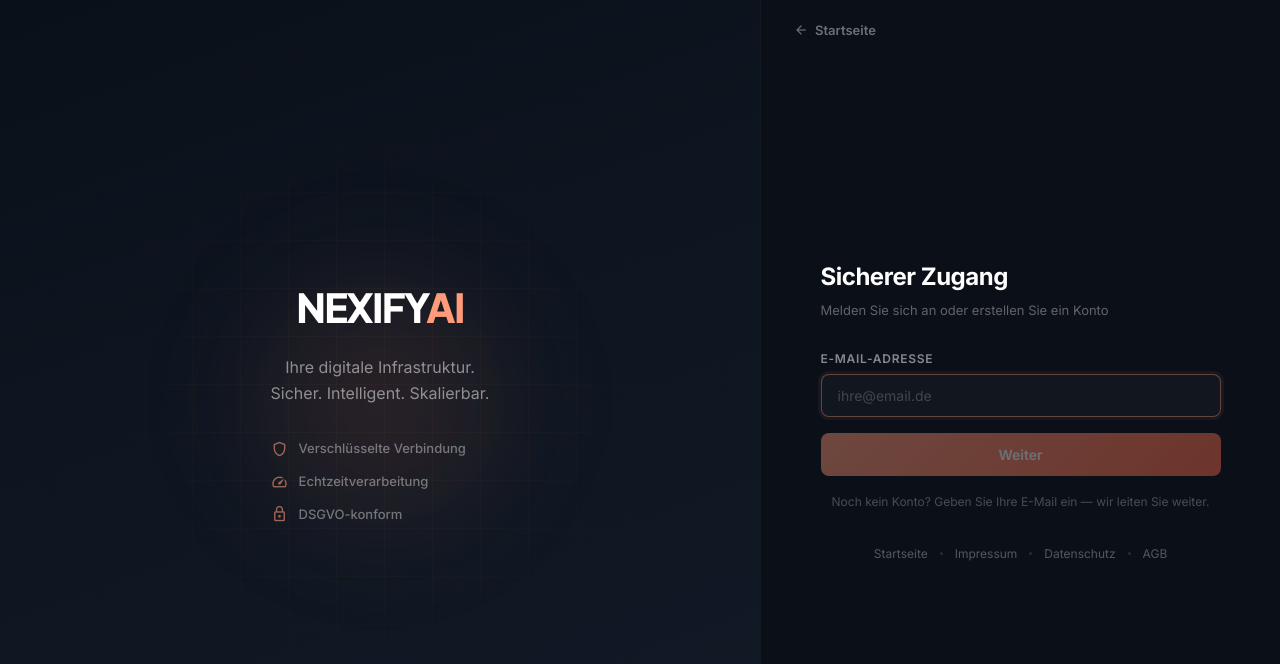
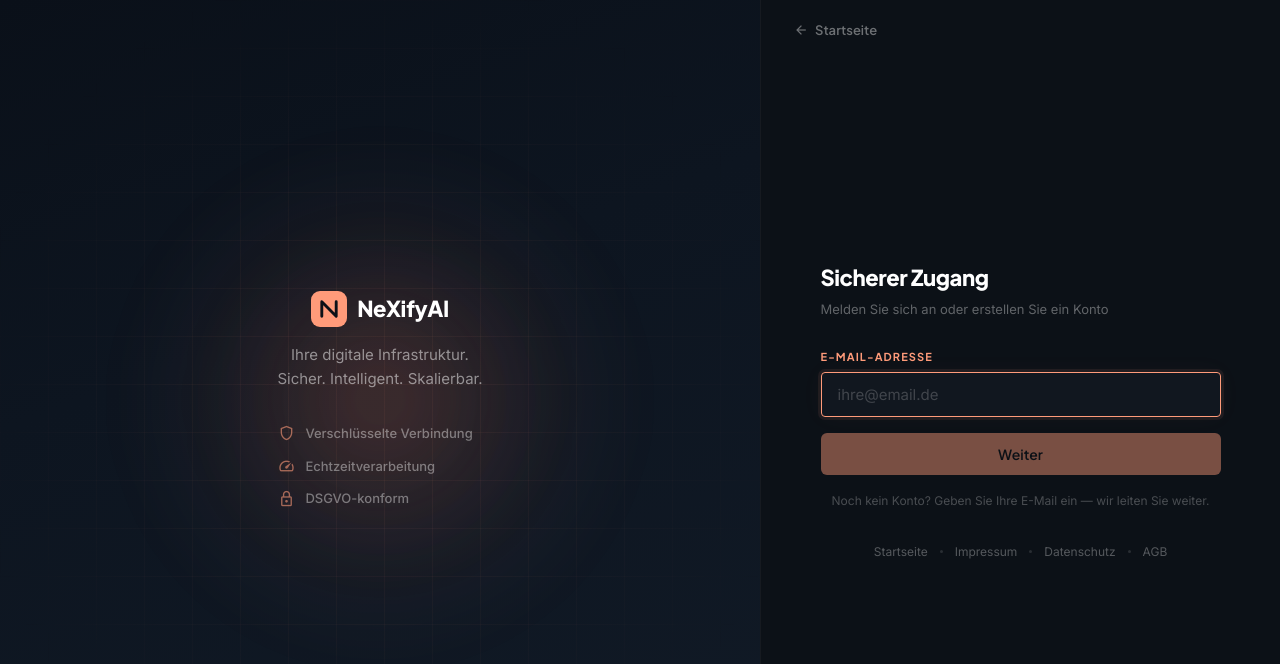
Before and after one commit to NeXify-AI-by-NeXify-Chat-it-Automat-it/nexifyai-platform, a React (Create React App) app in the folder frontend/: page /login in a window 1280 px wide. Shown: the top 664 px of the page. Built offline with nearby package versions, Linux system fonts and the light colour scheme; no server answers.

Commit message:
auto-commit for 325eb0c0-9968-4555-b325-facd80392d41

```diff
--- a/frontend/src/App.css
+++ b/frontend/src/App.css
@@ -676,6 +676,7 @@ a.integ-item-v2.popular{border-color:rgba(255,155,122,0.1);color:rgba(255,255,25
 .footer-links a,.footer-links button{font-size:.75rem;color:var(--nx-dim);transition:color 200ms ease}
 .footer-links a:hover,.footer-links button:hover{color:var(--nx-accent)}
 .footer-ids{margin-top:16px;font-size:.5625rem;color:var(--nx-dim);line-height:1.6}
+.footer-iban{margin-top:8px;font-size:.6875rem;color:var(--nx-dim)}
 .footer-bottom{margin-top:36px;padding-top:20px;border-top:1px solid rgba(255,255,255,0.04);display:flex;flex-direction:column;gap:12px;align-items:center}
 @media(min-width:768px){.footer-bottom{flex-direction:row;justify-content:space-between}}
 .footer-copy{font-size:.6875rem;text-transform:uppercase;letter-spacing:.06em;color:var(--nx-dim)}
--- a/frontend/src/App.js
+++ b/frontend/src/App.js
@@ -387,7 +387,7 @@ const Ft = ({ onCookieSettings, t, lang }) => {
               <li><a href={lp.ki}>{t.footer.ki}</a></li>
               <li><button onClick={onCookieSettings} style={{ background: 'none', border: 'none', color: 'inherit', font: 'inherit', cursor: 'pointer', padding: 0 }}>{t.footer.cookie}</button></li>
             </ul>
-            <div className="footer-ids"><p>KvK: {COMPANY.kvk}</p><p>USt-ID: {COMPANY.vat}</p><p style={{fontSize:'11px',marginTop:'8px',color:'#555'}}>IBAN: NL66 REVO 3601 4304 36</p></div>
+            <div className="footer-ids"><p>KvK: {COMPANY.kvk}</p><p>USt-ID: {COMPANY.vat}</p><p className="footer-iban">IBAN: NL66 REVO 3601 4304 36</p></div>
           </nav>
           <div>
             <h3 className="footer-nav-title">{t.footer.kontakt}</h3>
--- a/frontend/src/pages/UnifiedLogin.css
+++ b/frontend/src/pages/UnifiedLogin.css
@@ -1,11 +1,14 @@
 /* ═══════════════════════════════════════════════════════════
-   NeXifyAI — Secure Access Portal (Two-Column Premium Layout)
-   Security by Obscurity: Keine internen Terminologien
+   NeXifyAI — Secure Access Portal (Harmonized Design System)
+   Tokens aus App.css: --nx-accent, --f-display, --f-body
+   Border-Radius: 6px (Buttons), 8px (Cards), 4px (Inputs)
+   Buttons: Solide Akzentfarbe + dunkle Schrift (wie global .btn-primary)
+   Logo: icon-mark.svg + NeXifyAI Text (wie Header/Footer)
    ═══════════════════════════════════════════════════════════ */
 
 .ul-page{
   min-height:100vh;display:flex;flex-direction:row;
-  background:#080c12;overflow:hidden;
+  background:var(--nx-bg,#080c12);overflow:hidden;
 }
 
 /* ── LEFT VISUAL COLUMN ── */
@@ -18,18 +21,18 @@
   padding:48px;
 }
 .ul-visual-orb{
-  position:absolute;width:420px;height:420px;
+  position:absolute;width:500px;height:500px;
   border-radius:50%;
-  background:radial-gradient(circle,rgba(255,155,122,0.12) 0%,rgba(255,155,122,0.04) 40%,transparent 70%);
+  background:radial-gradient(circle,rgba(255,155,122,0.18) 0%,rgba(255,155,122,0.06) 40%,transparent 70%);
   top:50%;left:50%;transform:translate(-50%,-50%);
   animation:ul-orb-pulse 8s ease-in-out infinite;
-  filter:blur(40px);
+  filter:blur(30px);
 }
 .ul-visual-orb-2{
-  width:280px;height:280px;
-  background:radial-gradient(circle,rgba(255,107,74,0.15) 0%,transparent 60%);
+  width:320px;height:320px;
+  background:radial-gradient(circle,rgba(255,107,74,0.2) 0%,transparent 60%);
   animation-delay:-4s;animation-duration:6s;
-  filter:blur(60px);
+  filter:blur(50px);
 }
 @keyframes ul-orb-pulse{
   0%,100%{transform:translate(-50%,-50%) scale(1);opacity:1}
@@ -38,37 +41,43 @@
 .ul-visual-grid{
   position:absolute;inset:0;
   background-image:
-    linear-gradient(rgba(255,155,122,0.03) 1px,transparent 1px),
-    linear-gradient(90deg,rgba(255,155,122,0.03) 1px,transparent 1px);
+    linear-gradient(rgba(255,155,122,0.05) 1px,transparent 1px),
+    linear-gradient(90deg,rgba(255,155,122,0.05) 1px,transparent 1px);
   background-size:48px 48px;
-  mask-image:radial-gradient(ellipse 60% 60% at 50% 50%,black 20%,transparent 80%);
-  -webkit-mask-image:radial-gradient(ellipse 60% 60% at 50% 50%,black 20%,transparent 80%);
+  mask-image:radial-gradient(ellipse 70% 70% at 50% 50%,black 20%,transparent 80%);
+  -webkit-mask-image:radial-gradient(ellipse 70% 70% at 50% 50%,black 20%,transparent 80%);
 }
 .ul-visual-content{
   position:relative;z-index:1;text-align:center;
   max-width:360px;
 }
+/* Logo: icon-mark.svg + Text — konsistent mit Header/Footer */
 .ul-visual-logo{
+  display:flex;align-items:center;justify-content:center;gap:10px;
+  margin-bottom:16px;
+}
+.ul-visual-logo img{display:block;width:36px;height:36px}
+.ul-visual-logo span{
   font-family:var(--f-display,'Plus Jakarta Sans',sans-serif);
-  font-size:2.5rem;font-weight:900;letter-spacing:-.04em;
-  color:#fff;margin-bottom:16px;
+  font-size:1.375rem;font-weight:800;color:#fff;letter-spacing:-.02em;
 }
-.ul-visual-ai{color:#ff9b7a}
+.ul-visual-ai{color:var(--nx-accent,#ff9b7a);font-style:normal}
 .ul-visual-tagline{
-  color:rgba(255,255,255,0.5);font-size:1rem;line-height:1.6;
-  margin-bottom:32px;
+  color:rgba(255,255,255,0.5);font-size:.9375rem;line-height:1.6;
+  margin-bottom:32px;font-family:var(--f-body,'Inter',sans-serif);
 }
 .ul-visual-features{display:flex;flex-direction:column;gap:12px}
 .ul-vf{
   display:flex;align-items:center;gap:10px;
   color:rgba(255,255,255,0.4);font-size:.8125rem;font-weight:500;
+  font-family:var(--f-body,'Inter',sans-serif);
 }
 .ul-vf .material-symbols-outlined{font-size:18px;color:rgba(255,155,122,0.6)}
 
 /* ── RIGHT FORM COLUMN ── */
 .ul-form-col{
   flex:0 0 520px;display:flex;flex-direction:column;
-  background:#0b1018;
+  background:var(--nx-bg,#0b1018);
   border-left:1px solid rgba(255,255,255,0.04);
   position:relative;
 }
@@ -77,6 +86,7 @@
 }
 .ul-home-link{
   display:flex;align-items:center;gap:6px;
+  font-family:var(--f-display,'Plus Jakarta Sans',sans-serif);
   font-size:.8125rem;font-weight:600;color:rgba(255,255,255,0.4);
   transition:color .2s;
 }
@@ -94,24 +104,26 @@
   width:100%;max-width:400px;
 }
 .ul-logo{
-  font-size:1.5rem;font-weight:800;letter-spacing:-.02em;
+  font-family:var(--f-display,'Plus Jakarta Sans',sans-serif);
+  font-size:1.375rem;font-weight:800;letter-spacing:-.02em;
   color:#fff;margin-bottom:4px;
 }
-.ul-card-sub{color:rgba(255,255,255,0.35);font-size:.8125rem;margin-bottom:28px}
+.ul-card-sub{color:rgba(255,255,255,0.35);font-size:.8125rem;margin-bottom:28px;font-family:var(--f-body,'Inter',sans-serif)}
 
 /* ── STEPS ── */
 .ul-step{display:flex;flex-direction:column;gap:16px}
-.ul-step h2{color:#fff;font-size:1.125rem;font-weight:700;margin:0;text-align:center}
-.ul-sub{color:rgba(255,255,255,0.5);font-size:.8125rem;margin:0;line-height:1.5}
-.ul-hint{color:rgba(255,255,255,0.25);font-size:.75rem;text-align:center;margin:0}
+.ul-step h2{color:#fff;font-size:1.125rem;font-weight:700;margin:0;text-align:center;font-family:var(--f-display,'Plus Jakarta Sans',sans-serif)}
+.ul-sub{color:rgba(255,255,255,0.5);font-size:.8125rem;margin:0;line-height:1.5;font-family:var(--f-body,'Inter',sans-serif)}
+.ul-hint{color:rgba(255,255,255,0.25);font-size:.75rem;text-align:center;margin:0;font-family:var(--f-body,'Inter',sans-serif)}
 
-/* ── ROLE BADGE — Neutral ── */
+/* ── ROLE BADGE — Neutral, konsistente Tokens ── */
 .ul-role-badge{
   display:flex;align-items:center;gap:8px;
   padding:8px 12px;
   background:rgba(255,155,122,0.06);border:1px solid rgba(255,155,122,0.1);
-  border-radius:8px;color:rgba(255,155,122,0.7);
-  font-size:.8125rem;font-weight:500;
+  border-radius:6px;color:rgba(255,155,122,0.7);
+  font-family:var(--f-display,'Plus Jakarta Sans',sans-serif);
+  font-size:.8125rem;font-weight:600;
 }
 .ul-role-badge .material-symbols-outlined{font-size:18px}
 .ul-role-new{
@@ -120,47 +132,65 @@
 }
 .ul-role-new .material-symbols-outlined{color:rgba(96,165,250,0.6)}
 
-/* ── FIELDS ── */
+/* ── FIELDS — aligned with global .form-input (4px radius, same bg/border) ── */
 .ul-field{display:flex;flex-direction:column;gap:6px}
-.ul-field label{color:rgba(255,255,255,0.5);font-size:.75rem;font-weight:600;text-transform:uppercase;letter-spacing:.06em}
+.ul-field label{
+  font-family:var(--f-display,'Plus Jakarta Sans',sans-serif);
+  color:var(--nx-accent,#ff9b7a);font-size:.6875rem;font-weight:700;
+  text-transform:uppercase;letter-spacing:.1em;
+}
 .ul-field input,.ul-field textarea{
-  background:rgba(255,255,255,0.03);
-  border:1px solid rgba(255,255,255,0.08);
-  border-radius:8px;padding:12px 16px;
-  color:#fff;font-size:.875rem;outline:none;
+  background:rgba(19,26,34,0.8);
+  border:1px solid rgba(255,255,255,0.06);
+  border-radius:4px;padding:12px 16px;
+  color:#fff;font-size:.9375rem;outline:none;
+  font-family:var(--f-body,'Inter',sans-serif);
   transition:border-color .2s,box-shadow .2s;
   resize:vertical;
+  backdrop-filter:blur(8px);-webkit-backdrop-filter:blur(8px);
 }
 .ul-field input:focus,.ul-field textarea:focus{
-  border-color:rgba(255,155,122,0.35);
-  box-shadow:0 0 0 3px rgba(255,155,122,0.06);
+  border-color:var(--nx-accent,#ff9b7a);
+  box-shadow:0 0 0 3px rgba(255,155,122,0.08),0 0 24px rgba(255,155,122,0.04);
 }
 .ul-field input::placeholder,.ul-field textarea::placeholder{color:rgba(255,255,255,0.2)}
 .ul-field-row{display:grid;grid-template-columns:1fr 1fr;gap:12px}
 
-/* ── BUTTON ── */
+/* ── BUTTON — harmonized with global .btn-primary ── */
 .ul-btn{
   display:flex;align-items:center;justify-content:center;gap:8px;
-  background:linear-gradient(135deg,#ff9b7a,#ff6b4a);
-  color:#fff;font-weight:600;font-size:.875rem;
-  padding:13px 20px;border:none;border-radius:8px;
-  cursor:pointer;transition:opacity .2s,transform .15s;
+  background:var(--nx-accent,#ff9b7a);
+  color:#0c1117;
+  font-family:var(--f-display,'Plus Jakarta Sans',sans-serif);
+  font-weight:600;font-size:.875rem;
+  padding:12px 24px;border:none;border-radius:6px;
+  cursor:pointer;transition:all 250ms cubic-bezier(0.25,0.4,0,1);
   text-decoration:none;
 }
-.ul-btn:hover:not(:disabled){opacity:.9;transform:translateY(-1px)}
-.ul-btn:disabled{opacity:.4;cursor:not-allowed}
+.ul-btn:hover:not(:disabled){background:var(--nx-accent-h,#ffb599);transform:translateY(-2px);box-shadow:0 8px 32px rgba(255,155,122,0.25)}
+.ul-btn:disabled{opacity:.45;cursor:not-allowed}
 .ul-btn-spinner{
   width:16px;height:16px;
-  border:2px solid rgba(255,255,255,0.3);border-top-color:#fff;
+  border:2px solid rgba(12,17,23,0.3);border-top-color:#0c1117;
   border-radius:50%;animation:ul-spin .6s linear infinite;
 }
 
 /* ── LINKS & STATES ── */
-.ul-link{background:none;border:none;color:rgba(255,155,122,0.6);font-size:.8125rem;cursor:pointer;text-decoration:underline;padding:4px 0;text-align:center}
-.ul-link:hover{color:#ff9b7a}
-.ul-error{background:rgba(239,68,68,0.08);border:1px solid rgba(239,68,68,0.15);border-radius:8px;padding:10px 14px;color:#f87171;font-size:.8125rem;margin-top:8px}
-.ul-info{color:rgba(255,255,255,0.65);font-size:.875rem;line-height:1.5;text-align:center;margin:0}
-.ul-muted{color:rgba(255,255,255,0.3);font-size:.8125rem;text-align:center;margin:0}
+.ul-link{
+  background:none;border:none;color:var(--nx-accent,#ff9b7a);
+  font-family:var(--f-body,'Inter',sans-serif);
+  font-size:.8125rem;cursor:pointer;text-decoration:underline;
+  padding:4px 0;text-align:center;opacity:.65;
+}
+.ul-link:hover{opacity:1}
+.ul-error{
+  background:rgba(239,68,68,0.08);border:1px solid rgba(239,68,68,0.15);
+  border-radius:6px;padding:10px 14px;color:#f87171;
+  font-family:var(--f-body,'Inter',sans-serif);
+  font-size:.8125rem;margin-top:8px;
+}
+.ul-info{color:rgba(255,255,255,0.65);font-size:.875rem;line-height:1.5;text-align:center;margin:0;font-family:var(--f-body,'Inter',sans-serif)}
+.ul-muted{color:rgba(255,255,255,0.3);font-size:.8125rem;text-align:center;margin:0;font-family:var(--f-body,'Inter',sans-serif)}
 .ul-check-icon{
   width:56px;height:56px;border-radius:50%;
   background:rgba(16,185,129,0.1);border:2px solid rgba(16,185,129,0.25);
@@ -168,29 +198,32 @@
   color:#10b981;margin:0 auto;
 }
 .ul-check-icon .material-symbols-outlined{font-size:28px}
-.ul-spinner{width:40px;height:40px;border:3px solid rgba(255,255,255,0.08);border-top-color:#ff9b7a;border-radius:50%;animation:ul-spin .7s linear infinite;margin:0 auto}
+.ul-spinner{width:40px;height:40px;border:3px solid rgba(255,255,255,0.08);border-top-color:var(--nx-accent,#ff9b7a);border-radius:50%;animation:ul-spin .7s linear infinite;margin:0 auto}
 @keyframes ul-spin{to{transform:rotate(360deg)}}
 
-/* ── LEGAL FOOTER ── */
+/* ── LEGAL FOOTER — gleiche Anmutung wie Public Footer ── */
 .ul-legal{display:flex;align-items:center;gap:12px;margin-top:32px;flex-wrap:wrap;justify-content:center}
-.ul-legal a{color:rgba(255,255,255,0.3);font-size:.75rem;transition:color .2s}
+.ul-legal a{color:rgba(255,255,255,0.3);font-size:.75rem;font-family:var(--f-body,'Inter',sans-serif);transition:color .2s}
 .ul-legal a:hover{color:rgba(255,255,255,0.6)}
 .ul-dot{width:3px;height:3px;border-radius:50%;background:rgba(255,255,255,0.12)}
 
 /* ══════════ RESPONSIVE ══════════ */
 @media(max-width:960px){
   .ul-page{flex-direction:column}
-  .ul-visual{flex:none;min-height:200px;max-height:280px}
+  .ul-visual{flex:none;min-height:200px;max-height:260px}
   .ul-visual-inner{padding:32px}
-  .ul-visual-logo{font-size:1.75rem}
+  .ul-visual-logo span{font-size:1.125rem}
+  .ul-visual-logo img{width:28px;height:28px}
   .ul-visual-tagline{font-size:.875rem;margin-bottom:20px}
   .ul-visual-features{flex-direction:row;flex-wrap:wrap;justify-content:center;gap:16px}
   .ul-form-col{flex:1;border-left:none;border-top:1px solid rgba(255,255,255,0.04)}
+  .ul-form-center{justify-content:flex-start;padding-top:24px}
 }
 @media(max-width:600px){
   .ul-visual{min-height:160px;max-height:220px}
   .ul-visual-inner{padding:24px 20px}
-  .ul-visual-logo{font-size:1.5rem;margin-bottom:8px}
+  .ul-visual-logo span{font-size:1rem}
+  .ul-visual-logo img{width:24px;height:24px}
   .ul-visual-tagline{font-size:.8125rem;margin-bottom:16px}
   .ul-visual-features{display:none}
   .ul-form-center{padding:0 20px 24px}
--- a/frontend/src/pages/UnifiedLogin.js
+++ b/frontend/src/pages/UnifiedLogin.js
@@ -169,7 +169,10 @@ const UnifiedLogin = () => {
           <div className="ul-visual-orb ul-visual-orb-2" />
           <div className="ul-visual-grid" />
           <div className="ul-visual-content">
-            <div className="ul-visual-logo">NEXIFY<span className="ul-visual-ai">AI</span></div>
+            <div className="ul-visual-logo">
+              <img src="/icon-mark.svg" alt="" width="36" height="36" />
+              <span>NeXify<span className="ul-visual-ai">AI</span></span>
+            </div>
             <p className="ul-visual-tagline">Ihre digitale Infrastruktur.<br />Sicher. Intelligent. Skalierbar.</p>
             <div className="ul-visual-features">
               <div className="ul-vf"><I n="shield" /> Verschlüsselte Verbindung</div>
```
Also changed, not shown: 1 other file (tests, documents, lock files or other folders).
